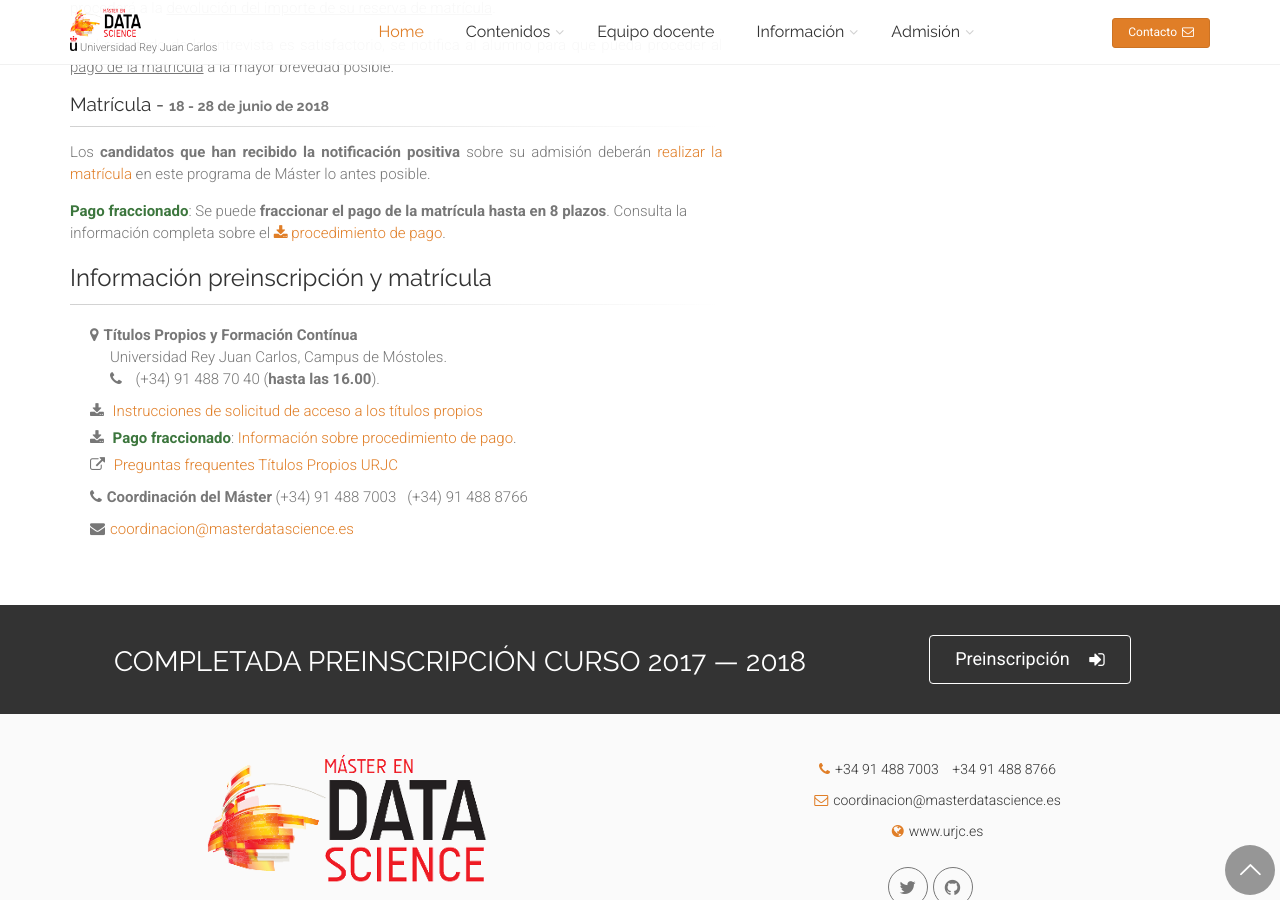
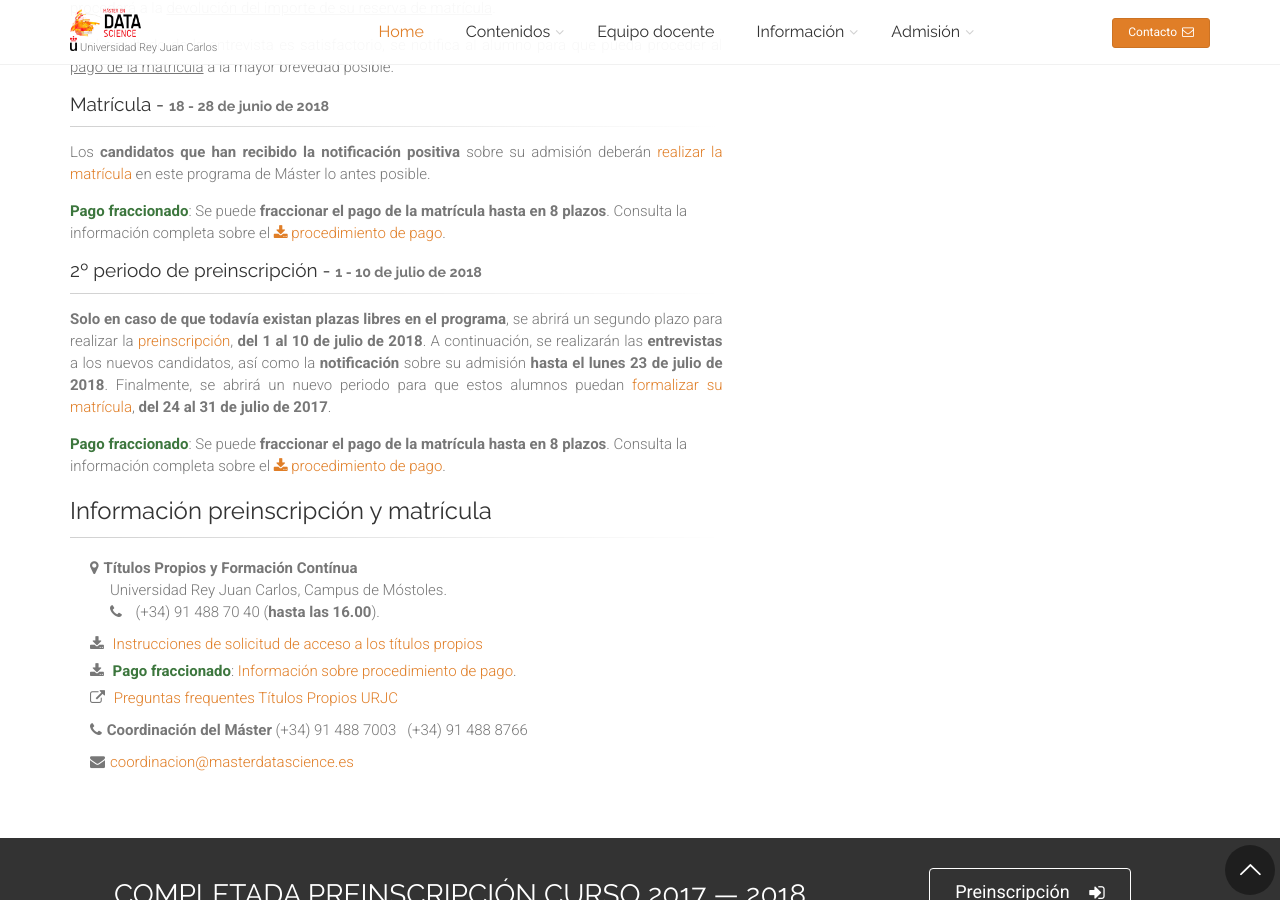
Before and after one commit to URJCDataScience/central, a Jekyll site: the page built from admision/index.html, in a window 1280 px wide and 900 px high, scrolled down 1610 px. Built offline with Jekyll 4.4.1, drawn with Linux system fonts in a browser that asks for light colours.

Commit message:
2nd period pre-registration and enrollment for next course 2018-2019

```diff
--- a/admision/index.html
+++ b/admision/index.html
@@ -107,6 +107,22 @@ author: URJCDataScience
 					Consulta la información completa sobre el <a href="http://www.urjc.es/images/EstudiarURJC/Admision_matricula/titulos%20propios/pago_fraccionado.pdf"><i class="fa fa-download"></i> procedimiento de pago</a>.
 				</p>
 
+				<h4>2º periodo de preinscripción - <small><strong>1 - 10 de julio de 2018</strong></small></h4>
+				<div class="separator-2"></div>
+				<p class="text-justify">
+					<strong>Solo en caso de que todavía existan plazas libres en el programa</strong>, se abrirá un segundo
+					plazo para realizar la <a href="{{ site.url }}/preinscripcion">preinscripción</a>, <strong> del 1 al 10 de
+					julio de 2018</strong>. A continuación, se realizarán las <strong>entrevistas</strong> a los nuevos candidatos, así como la
+					<strong>notificación</strong> sobre su admisión <strong>hasta el lunes 23 de julio de 2018</strong>. Finalmente, se abrirá un nuevo
+					periodo para que estos alumnos puedan
+					<a href="{{ site.url }}/matricula" >formalizar su matrícula</a>, <strong> del 24 al 31 de julio de 2017</strong>.
+				</p>
+				<p>
+					<strong class="text-success">Pago fraccionado</strong>:
+					Se puede <strong>fraccionar el pago de la matrícula hasta en 8 plazos</strong>.
+					Consulta la información completa sobre el <a href="http://www.urjc.es/images/EstudiarURJC/Admision_matricula/titulos%20propios/pago_fraccionado.pdf"><i class="fa fa-download"></i> procedimiento de pago</a>.
+				</p>
+
 				{% include registration_info.html %}
 
 			<!-- Admision end -->
```
